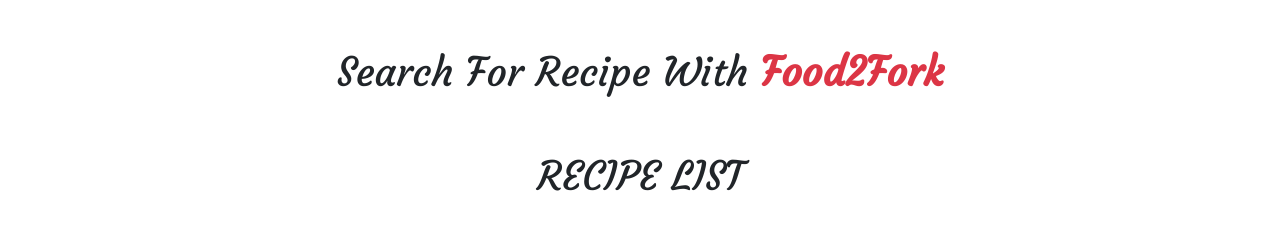
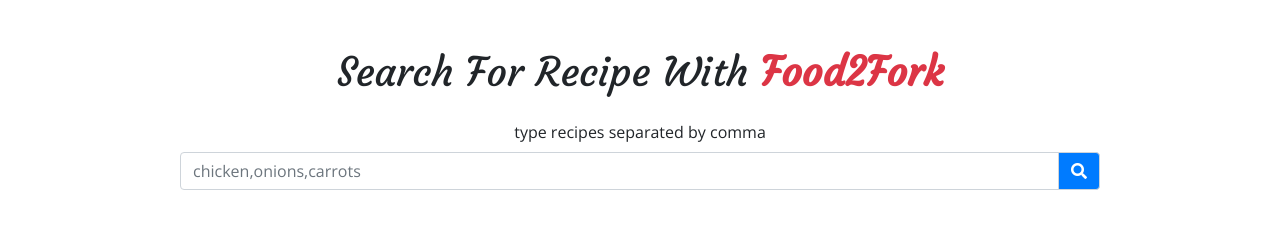
Before and after one commit to strider99/recipe-app, a React (Create React App) app: page / in a window 1280 px wide. Shown: the top 238 px of the page. Built offline with nearby package versions, Linux system fonts and the light colour scheme; no server answers.

Commit message:
add search functionality

```diff
--- a/src/App.js
+++ b/src/App.js
@@ -8,8 +8,12 @@
   state = {
     recipes: recipes,
     url: "https://www.food2fork.com/api/search?key=c09ccd3e4ccd5f8e721ef664ea21b166&q=chicken%20breast",
+    base_url: "https://www.food2fork.com/api/search?key=c09ccd3e4ccd5f8e721ef664ea21b166",
     details_id: 3560,
-    pageIndex: 1
+    pageIndex: 1,
+    search: '',
+    query: '&q=',
+    error: ''
   };
 
   async getRecipes(){
@@ -17,17 +21,28 @@
 
       const data = await fetch(this.state.url);
       const jsonData = await data.json();
-      this.setState({
-        recipes: jsonData.recipes
-      });
+      if(jsonData.recipes.length === 0){
+        this.setState(() => {
+          return {
+            error: 'sorry, no results found'
+          }
+        })
+      }else{
+        this.setState(() => {
+          return {
+            recipes: jsonData.recipes
+          }
+        })
+      }
+
     }catch(error){
       console.log(error);
     }
 
   }
-  // componentDidMount(){
-  //   this.getRecipes();
-  // }
+  componentDidMount(){
+    this.getRecipes();
+  }
 
   displayPage = (index) => {
     switch(index){
@@ -36,7 +51,13 @@
         return (
           <RecipeList
            recipes={this.state.recipes}
-           handleDetails={this.handleDetails} />
+           handleDetails={this.handleDetails}
+           value={this.state.search}
+           handleChange={this.handleChange}
+           handleSubmit={this.handleSubmit}
+           error={this.state.error}
+
+          />
         )
       case 0:
         return (
@@ -60,6 +81,26 @@
     })
   }
 
+  handleChange = (e) => {
+    console.log("hello from handle change");
+    this.setState({
+      search: e.target.value
+    })
+  }
+
+  handleSubmit = (e) => {
+    e.preventDefault();
+    const {base_url, query, search} = this.state;
+    this.setState(() => {
+      return {
+        url: `${base_url}${query}${search}`,
+        search:""
+      }
+    }, () => {
+      this.getRecipes();
+    })
+  }
+
 
   render() {
     return (
--- a/src/components/RecipeList.js
+++ b/src/components/RecipeList.js
@@ -5,11 +5,11 @@
 export default class RecipeList extends Component {
 
   render() {
-    const { recipes, handleDetails } = this.props;
+    const { recipes, handleDetails, value, handleSubmit, handleChange , error} = this.props;
     return (
       <React.Fragment>
 
-        <RecipeSearch />
+        <RecipeSearch value={value} handleChange={handleChange} handleSubmit = {handleSubmit}  />
         <div className="container my-5 ">
         {/* Title */}
           <div className="row">
@@ -19,7 +19,7 @@
           </div>
           {/* End of title */}
           <div className="row">
-            {
+          {error ? <h1 className="text-danger text-center">{error}</h1> :
               recipes.map(recipe => {
                 return (
                   <Recipe
@@ -28,7 +28,7 @@
                     handleDetails={() => handleDetails(0,recipe.recipe_id)} />
                 )
               })
-            }
+               }
           </div>
         </div>
       </React.Fragment>
--- a/src/components/RecipeSearch.js
+++ b/src/components/RecipeSearch.js
@@ -1,7 +1,9 @@
 import React, { Component } from 'react'
 
 export default class RecipeSearch extends Component {
+
   render() {
+    const {value, handleChange, handleSubmit} = this.props;
     return (
       <React.Fragment>
         <div className="container">
@@ -13,6 +15,30 @@
                    Food2Fork
                  </strong>
               </h1>
+              <form className="mt-4" onSubmit={handleSubmit}  >
+                <label
+                 htmlFor="search"
+                 className="text-capitalizae">
+                 type recipes separated by comma
+
+                </label>
+                <div className="input-group">
+                  <input
+                    type="text"
+                    name="search"
+                    id=""
+                    placeholder="chicken,onions,carrots"
+                    className="form-control"
+                    value={value}
+                    onChange={handleChange}
+                     />
+                  <div className="input-group-append">
+                    <button type="submit" className="input-group-text bg-primary text-white" >
+                      <i className="fas fa-search" />
+                    </button>
+                  </div>
+                </div>
+              </form>
             </div>
           </div>
         </div>
```
